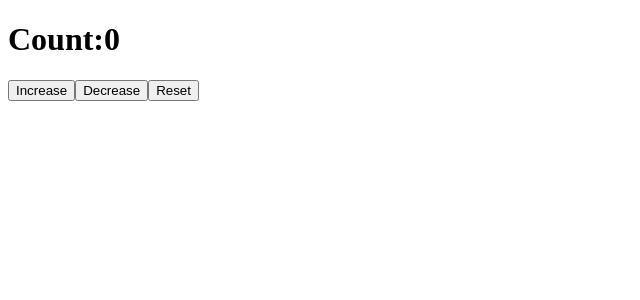
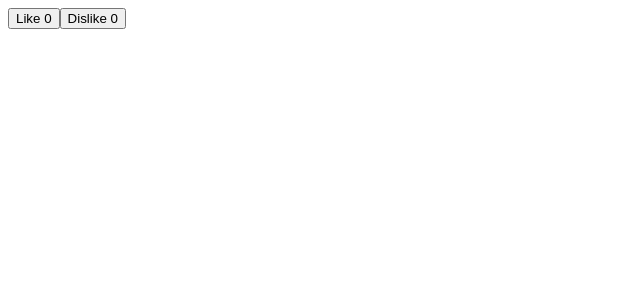
Before and after one commit to Jayasridhara/MyReact-app, a React (Vite) app: page / in a window 1280 px wide. Shown: the top 300 px of the page, without its empty margins (0-640 px from the left). Built offline with nearby package versions, Linux system fonts and the light colour scheme.

Commit message:
multiple  state changecountexample

```diff
--- a/src/App.jsx
+++ b/src/App.jsx
@@ -1,35 +1,20 @@
 import React, { useState } from 'react'
 
 function App() {
-  const [count,setCount]=useState(0);
+  const [likes,setlikes]=useState(0);
+  const [dislikes,setdislikes]=useState(0);
 
-
-
-  const handleIncrease=(args)=>
-  {
-    setCount(count+1);
-    console.log("Count increased:",count);
-    console.log("Args",args)
+  const handleLike=()=>{
+      setlikes(likes+1)
   }
-
-   const handleDecrease=()=>
-  {
-    setCount(count-1);
-    console.log("Count Decrease:",count);
-
-  }
-   const handleReset=()=>
-  {
-    setCount(0);
-    console.log("Count Reset:",count);
-
+  const handleDislike=()=>{
+    setdislikes(dislikes+1)
   }
   return (
     <>
-    <h1>Counter:{count}</h1>
-    <button onClick={()=>handleIncrease("Increase by")}>Increase</button>
-    <button onClick={handleDecrease}>Decrease</button>
-    <button onClick={handleReset}>Reset</button>
+    <button onClick={handleLike}>Like {likes}</button>
+    <button onClick={handleDislike}>Dislike {dislikes}</button>
+
     </>
 
   )
--- a/src/main.jsx
+++ b/src/main.jsx
@@ -4,6 +4,6 @@ import View from './View.jsx';
 
 createRoot(document.getElementById('root')).render(
 <>
-<View />
+<App/>
 </>
 );
```
